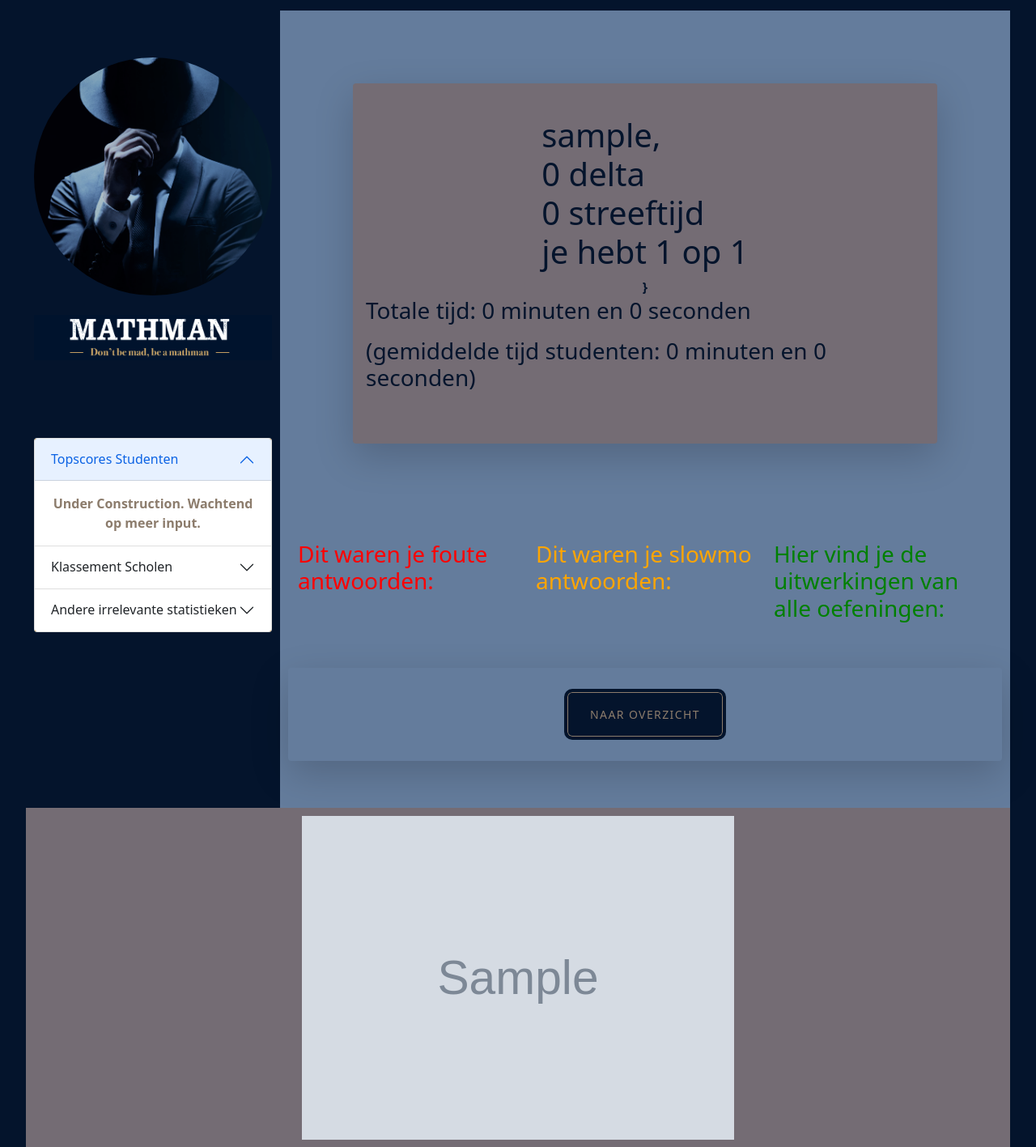
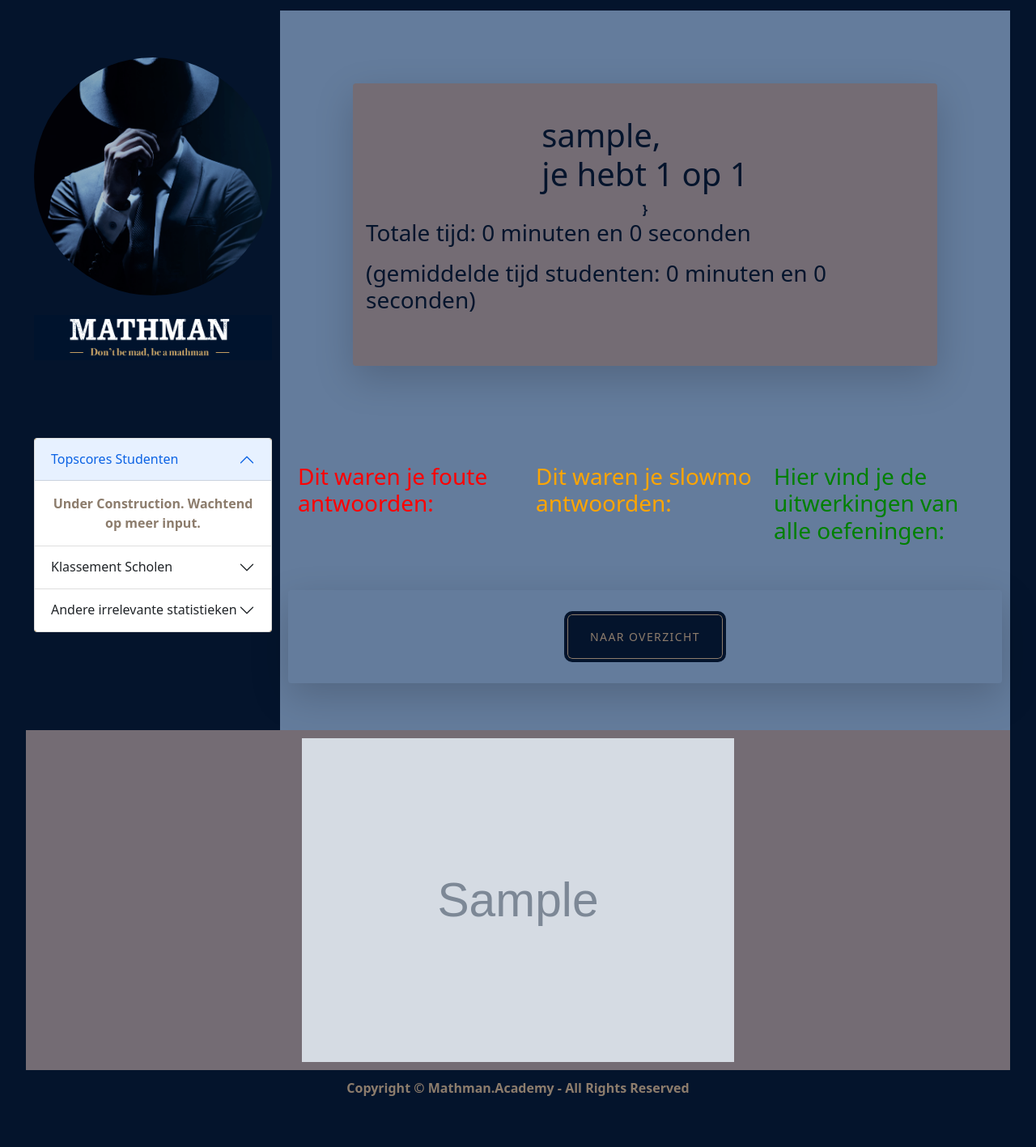
Before and after one commit to Mathman1977/website-main, a Django app: page /level/1/resultaten in a window 1280 px wide. Shown: the part 175-1592 px from the top of the page at 81% size. After the commit the page ends 1529 px from the top, so only its background shows below. Run offline with Django 3.2, Linux system fonts and the light colour scheme; a user stored in the database is signed in; tables that the repository leaves empty hold one stand-in row (values such as "Sample post"); grey boxes marked "Sample" are stand-in pictures.

Commit message:
slight change

```diff
--- a/level/templates/level/opgavenreeks_resultaten.html
+++ b/level/templates/level/opgavenreeks_resultaten.html
@@ -11,8 +11,7 @@
 <div class="title-block shadow-lg p-3 mb-5 rounded">
        <br>
     <h1>{{request.user}}, <br>
-        {{delta}} delta<br>
-        {{streeftijd}} streeftijd<br>
+
         je hebt {{aantal_juist}} op {{aantal}}</h1>
         }
     <br>
```
